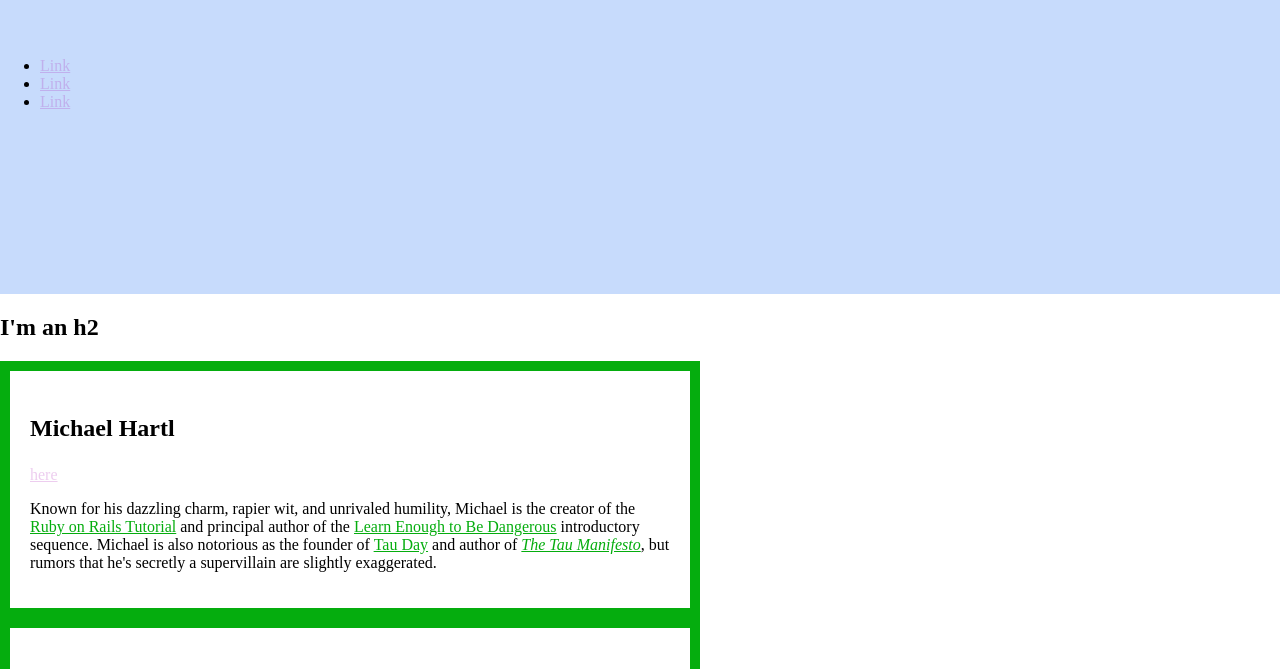
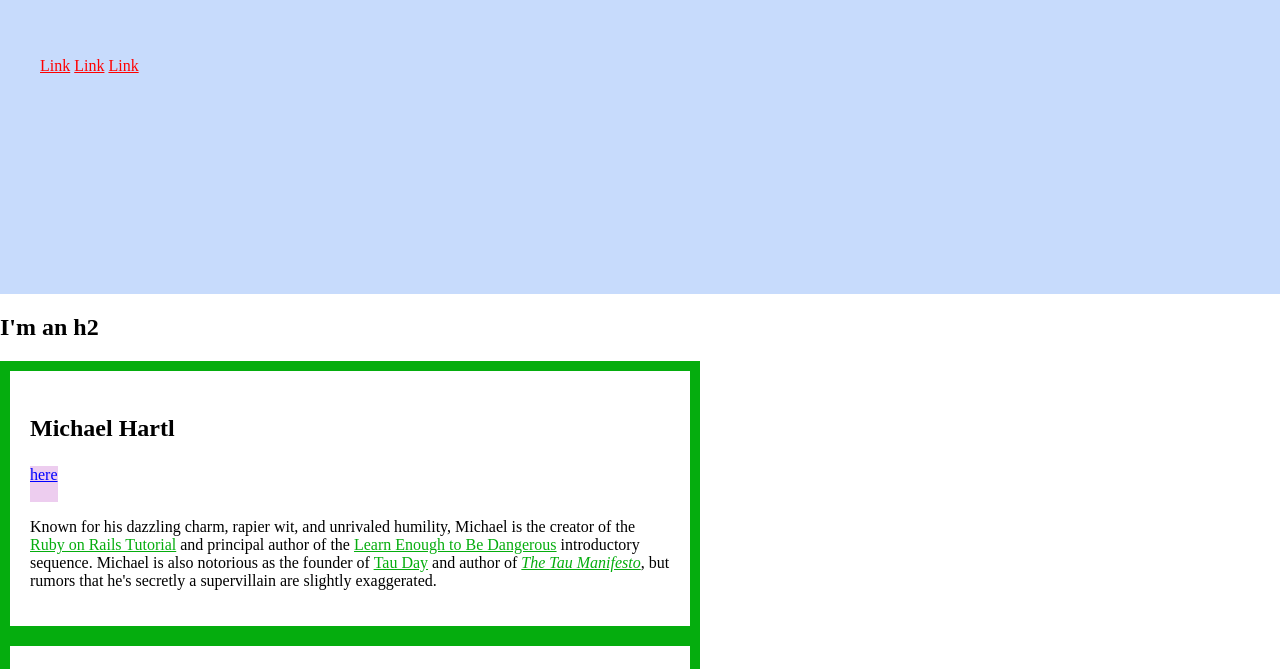
Before and after one commit to etienne-bourganel/css_workbench_learnenough, a plain HTML site: page index.html in a window 1280 px wide. Shown: the part 106-775 px from the top of the page. Drawn offline with Linux system fonts and the light colour scheme.

Commit message:
Add display values

```diff
--- a/index.html
+++ b/index.html
@@ -17,7 +17,7 @@
 			}
 
 			a {
-				color: rgba(167, 5, 173, 0.2);
+				color: #ff0000;
 			}
 
 			/* HERO STYLES */
@@ -27,9 +27,20 @@
 				width: 100vw;
 			}
 
+			.full-hero li {
+				display: inline;
+			}
+
 			/* SOCIAL STYLES */
+
+			.show {
+				display: block;
+			}
 			.social-link {
-				color: rgba(167, 5, 173, 0.2);
+				background-color: rgba(167, 5, 173, 0.2);
+				color: blue;
+				display: inline-block;
+				height: 36px;
 			}
 
 			/* BIO STYLES */
@@ -63,13 +74,13 @@
 			<h1>I'm an h1</h1>
 			<ul>
 				<li>
-					<a class="social-link" href="https://example.com/">Link</a>
+					<a href="https://example.com/">Link</a>
 				</li>
 				<li>
-					<a class="social-link" href="https://example.com/">Link</a>
+					<a href="https://example.com/">Link</a>
 				</li>
 				<li>
-					<a class="social-link" href="https://example.com/">Link</a>
+					<a href="https://example.com/">Link</a>
 				</li>
 			</ul>
 		</div>
@@ -77,7 +88,7 @@
 		<div class="bio-wrapper">
 			<div class="bio-box">
 				<h3>Michael Hartl</h3>
-				<a href="https://twitter.com/mhartl" class="social-link"
+				<a href="https://twitter.com/mhartl" class="social-link show"
 					>here</a
 				>
 				<div class="bio-copy">
```
